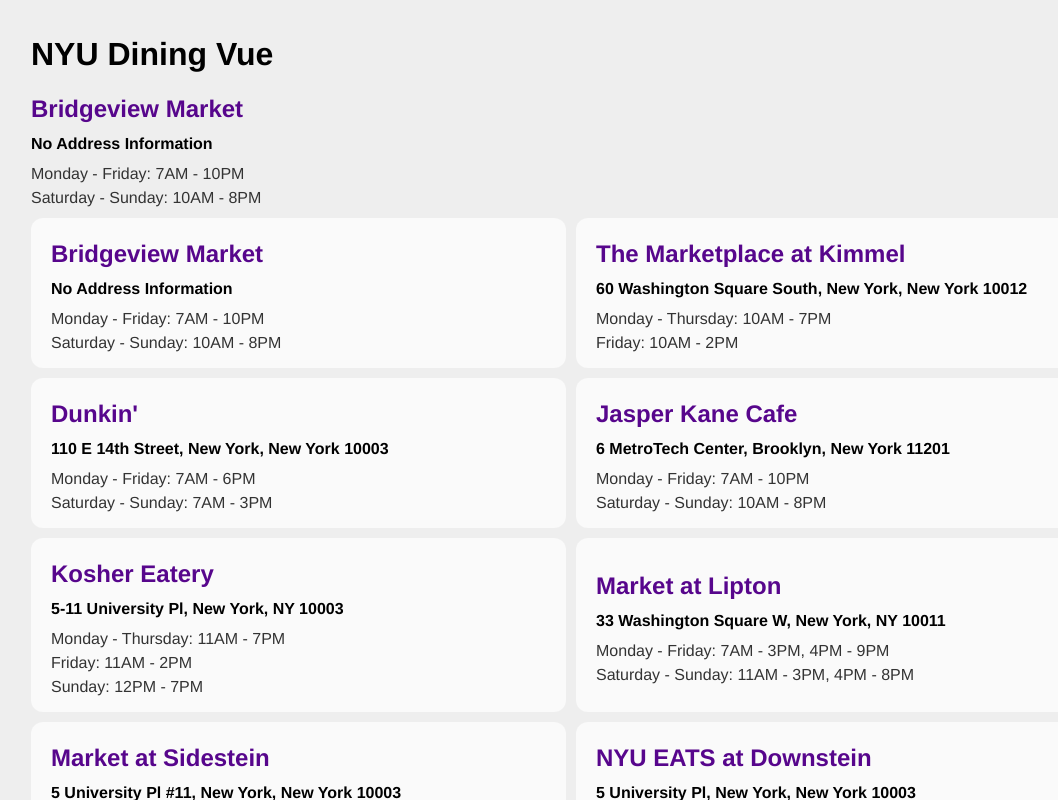
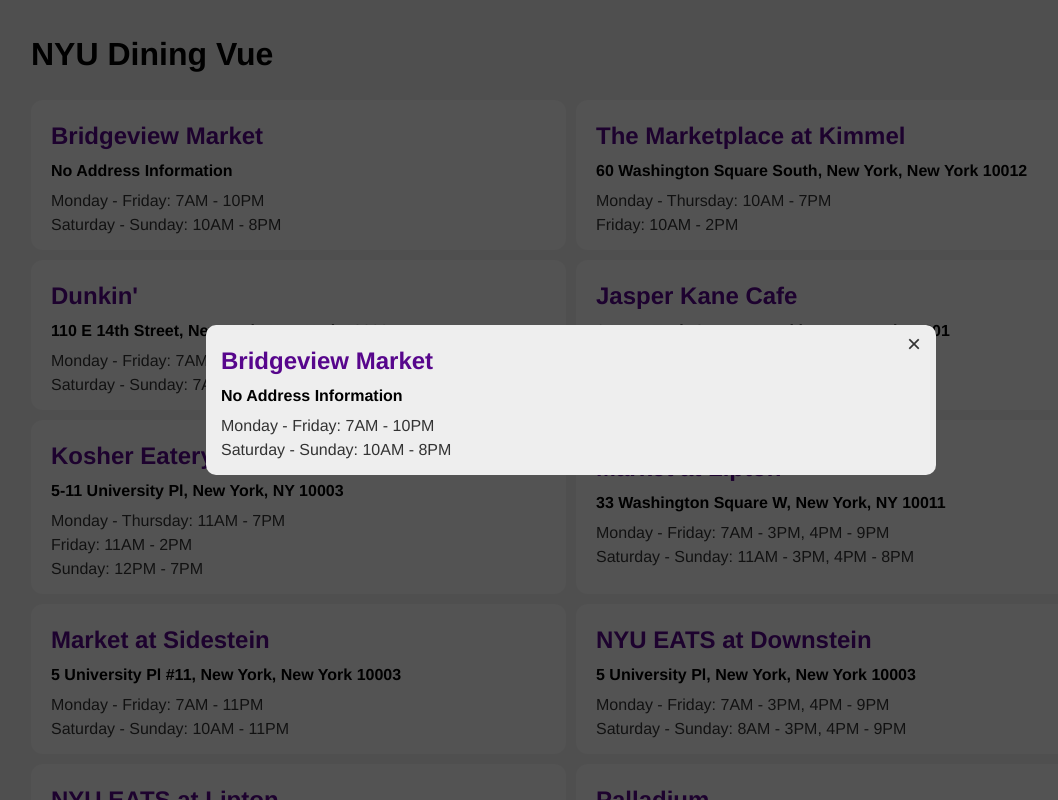
Before and after one commit to zhumingcheng697/NYU-Dining-Vue, a Vue app: page / in a window 1280 px wide. Both pictures are taken after a click on the element 367 px from the left and 174 px from the top of the page. Shown: the top 800 px of the page, without its empty margins (69-1127 px from the left). Built offline with nearby package versions, Linux system fonts and the light colour scheme.

Commit message:
ADD: LocationModal

```diff
--- a/src/App.vue
+++ b/src/App.vue
@@ -5,10 +5,10 @@
     <h2 v-else-if="!loaded">Loading Locations…</h2>
     <h2 v-else-if="!locations.length">No Location Available</h2>
     <div v-else>
-      <LocationInfo v-if="locations[showingIndex]" :locationInfo="locations[showingIndex]"/>
+      <LocationModal v-if="locations[showingIndex]" :location-info="locations[showingIndex]" @hide-location-modal="hideModal"/>
       <div class="Locations">
-        <div class="LocationBlock" v-for="(location, index) in locations" :key="location['id']" @click="toggleLocation(index)">
-          <LocationInfo :locationInfo="location"/>
+        <div class="LocationBlock" tabindex="0" v-for="(location, index) in locations" :key="location['id']" @keypress.esc="hideModal" @keypress.enter.space.prevent="toggleLocation(index)" @click="toggleLocation(index)">
+          <LocationInfo :location-info="location"/>
         </div>
       </div>
     </div>
@@ -17,6 +17,7 @@
 
 <script>
 import LocationInfo from "./components/LocationInfo.vue";
+import LocationModal from "./components/LocationModal";
 // import * as nodeFetch from "node-fetch";
 
 // const locationsJsonUrl = "https://s3.amazonaws.com/mobile.nyu.edu/dining/locations.json";
@@ -33,12 +34,15 @@
     };
   },
   components: {
-    LocationInfo
+    LocationInfo,
+    LocationModal
   },
   methods: {
     toggleLocation(index) {
       this.showingIndex = (this.showingIndex === index) ? -1 : index;
-      console.log(this.showingIndex, this.locations[this.showingIndex]);
+    },
+    hideModal() {
+      this.showingIndex = -1;
     }
   },
   created() {
--- /dev/null
+++ b/src/components/LocationModal.vue
@@ -0,0 +1,89 @@
+<template>
+  <div class="ModalLayer">
+    <div class="Scrollable">
+      <div class="Centered" @click="clicked">
+        <div class="ModalContent">
+          <LocationInfo :location-info="locationInfo"/>
+          <span class="ModalHideBtn" @click="$emit('hide-location-modal')" @keypress.esc.enter.space.prevent="$emit('hide-location-modal')">×</span>
+        </div>
+      </div>
+    </div>
+  </div>
+</template>
+
+<script>
+import LocationInfo from "./LocationInfo";
+
+export default {
+  name: "LocationModal",
+  props: {
+    locationInfo: Object
+  },
+  components: {
+    LocationInfo
+  },
+  methods: {
+    clicked(e) {
+      if (["ModalLayer", "Scrollable", "Centered"].some((el) => e.target.classList.contains(el))) {
+        this.$emit("hide-location-modal");
+      }
+    }
+  }
+};
+</script>
+
+<style scoped>
+.ModalLayer {
+  background: #000a;
+  position: fixed;
+  top: 0;
+  left: 0;
+  width: 100%;
+  height: 100%;
+  z-index: 10;
+}
+
+.Scrollable {
+  margin: 0 auto;
+  position: relative;
+  overflow: auto;
+  height: 100%;
+  width: 100%;
+}
+
+.Centered {
+  display: flex;
+  justify-content: center;
+  align-items: center;
+  align-content: center;
+  min-height: 100vh;
+}
+
+.ModalContent {
+  background: #eee;
+  border-radius: 10px;
+  position: relative;
+  margin: 30px auto;
+  width: calc(100% - 60px - var(--inset-horizontal));
+  padding: 10px 15px;
+  max-width: 700px;
+}
+
+span {
+  color: #666;
+  cursor: pointer;
+  margin: 5px 10px;
+  position: absolute;
+  font-size: 1.5em;
+  top: 0;
+  right: 5px;
+}
+
+span:hover {
+  color: #333;
+}
+
+.Centered:hover .ModalContent:not(:hover) span {
+  color: #333;
+}
+</style>
```
